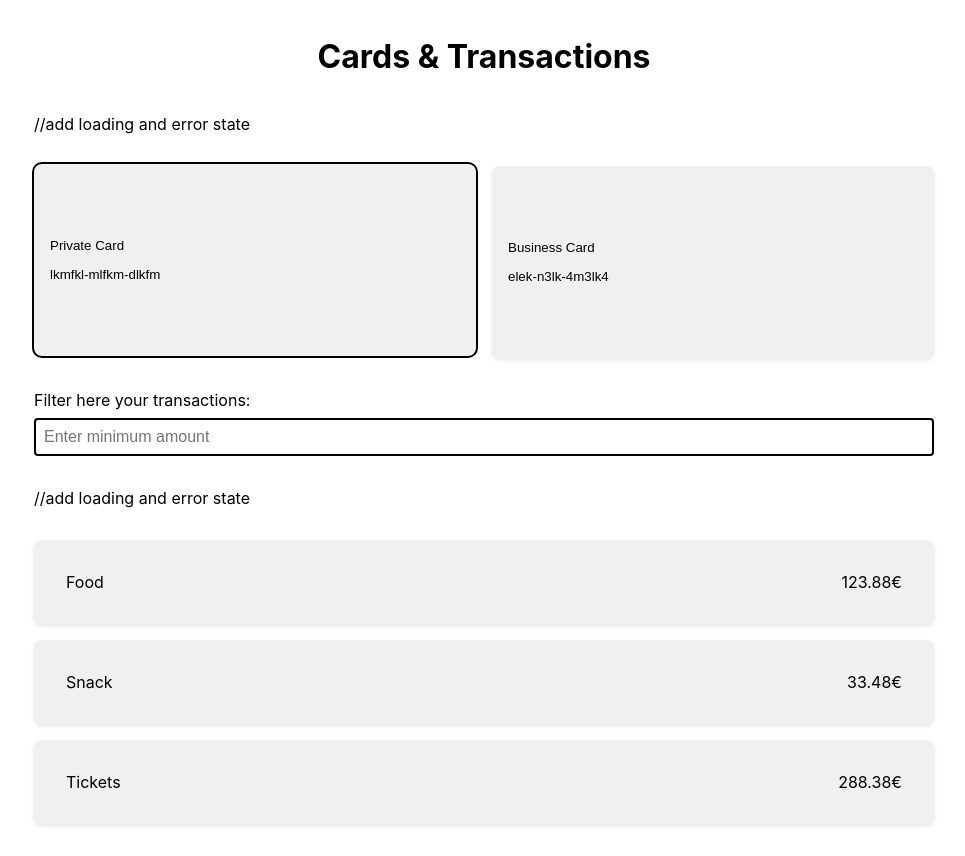
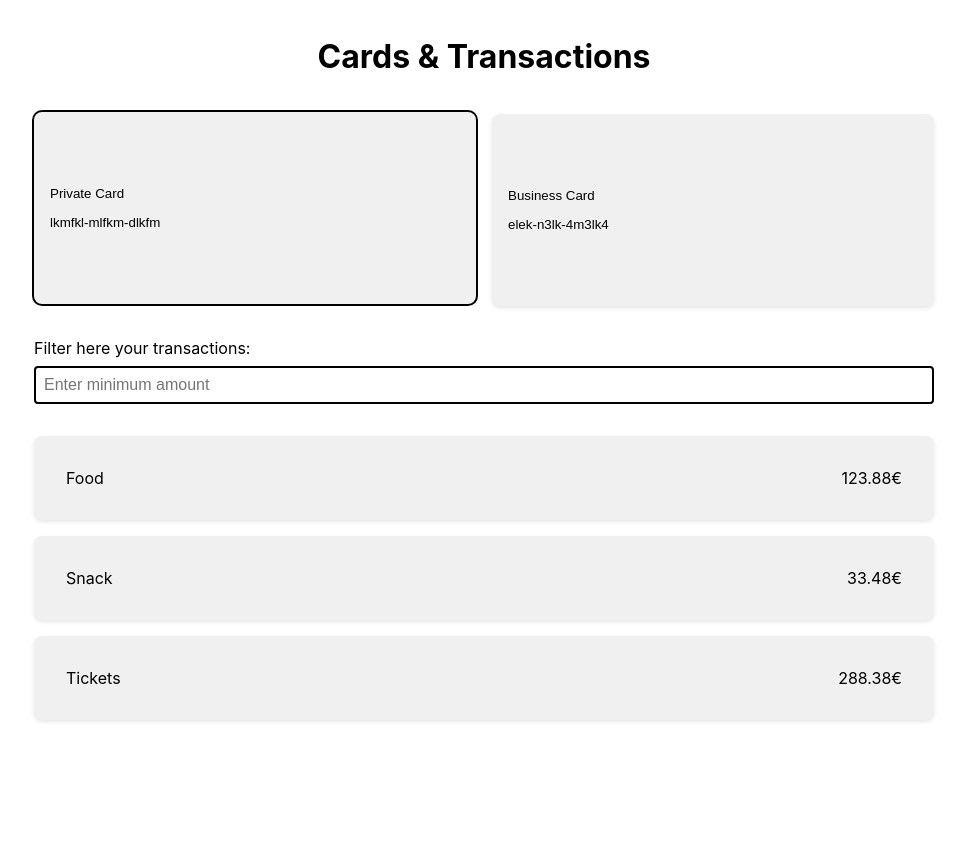
Before and after one commit to clssrx/cards-and-transactions, a React (Vite) app: page / in a window 1280 px wide. Shown: the whole page, without its empty margins (156-1121 px from the left). After the commit the page ends 800 px from the top, so only its background shows below. Built offline with nearby package versions, Linux system fonts and the light colour scheme.

Commit message:
fix: remove wrong comments ops

```diff
--- a/src/pages/Dashboard.tsx
+++ b/src/pages/Dashboard.tsx
@@ -78,14 +78,16 @@ function Dashboard() {
 			</header>
 
 			<main className='main'>
-				//add loading and error state
+				{/* add loading and error state */}
 				<CardsList
 					cards={cards}
 					selectedCardId={selectedCardId}
 					handleSelectedCard={handleSelectedCard}
 				/>
+
 				<AmountFilter />
-				//add loading and error state
+
+				{/* add loading and error state */}
 				<TransactionsList transactions={transactions} />
 			</main>
 		</div>
```
